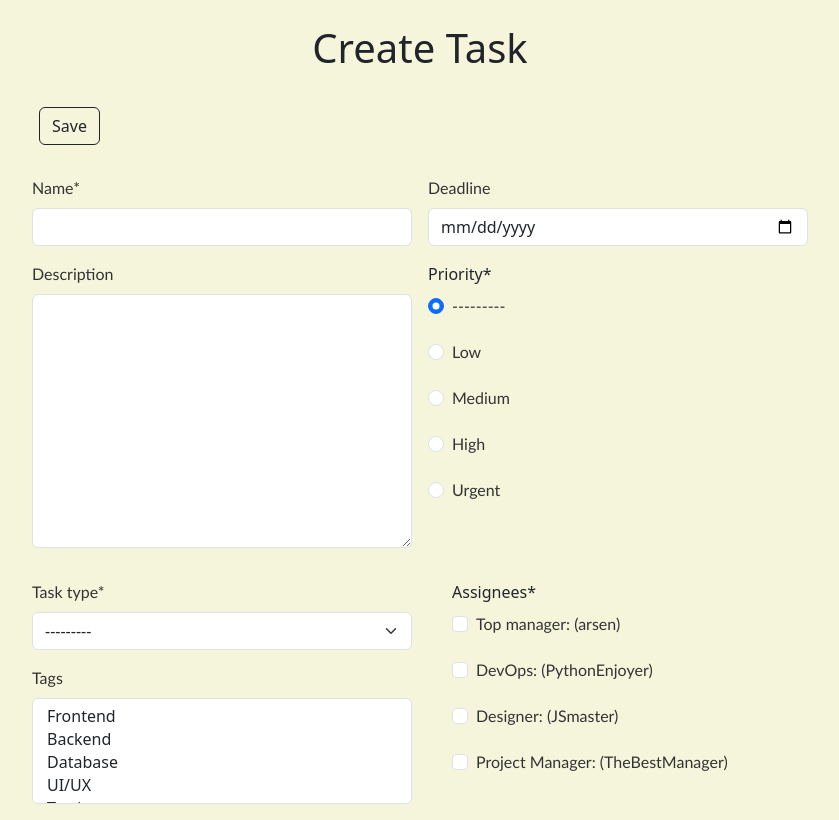
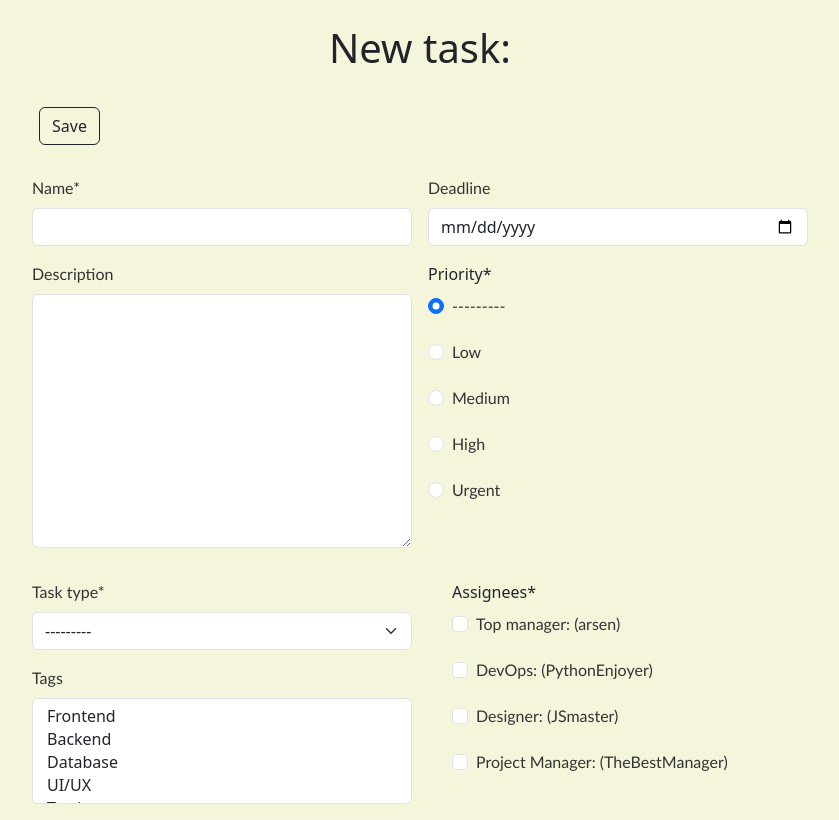
Before and after one commit to Arsenmyron/task-manager-mate, a Django app: page /tasks/create/ in a window 1280 px wide. Shown: the part 56-876 px from the top of the page, without its empty margins (220-1059 px from the left). Run offline with Django 5.2, Linux system fonts and the light colour scheme; a user stored in the database is signed in; data comes from the database, SQL or seed files in the repository; some libraries are stand-ins or nearby versions.

Commit message:
Added a button to access the task update page & add dynamic title change for update/create

```diff
--- a/templates/task_management_app/task_detail.html
+++ b/templates/task_management_app/task_detail.html
@@ -43,6 +43,7 @@
           {% csrf_token %}
           <button type="submit" class="delete-btn btn btn-dark">Delete</button>
         </form>
+        <a class="btn btn-dark" href="{% url 'task-management:task-update' pk=task.id %}">Update</a>
         <a href="{% url 'task-management:home' %}" class="btn-close position-absolute top-0 end-0" aria-label="Close"></a>
       </div>
     </div>
--- a/templates/task_management_app/task_form.html
+++ b/templates/task_management_app/task_form.html
@@ -3,7 +3,11 @@
 {% block content %}
   {% load crispy_forms_filters %}
 	<div class="container mt-4">
-    <h1>Create Task</h1>
+    {% if task.name %}
+      <h1>{{ task.name }}:</h1>
+    {% else %}
+      <h1>New task:</h1>
+    {% endif %}
     <form action="" method="post" class="row g-3">
       <div class="custom-btn-container">
         <input type="submit" value="Save" class="lg-hover btn btn-outline-dark">
```
